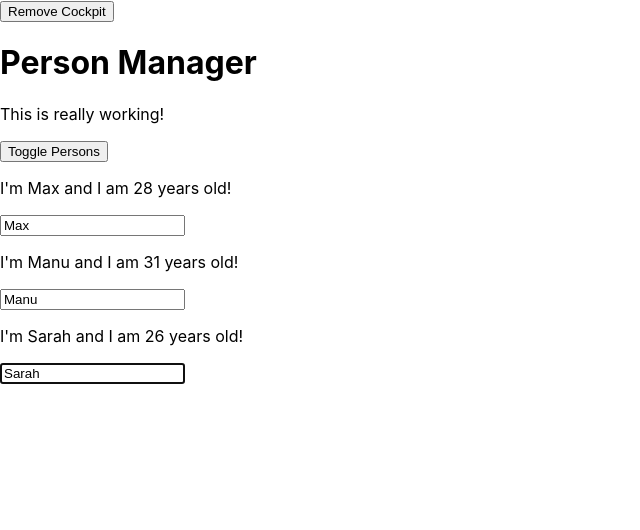
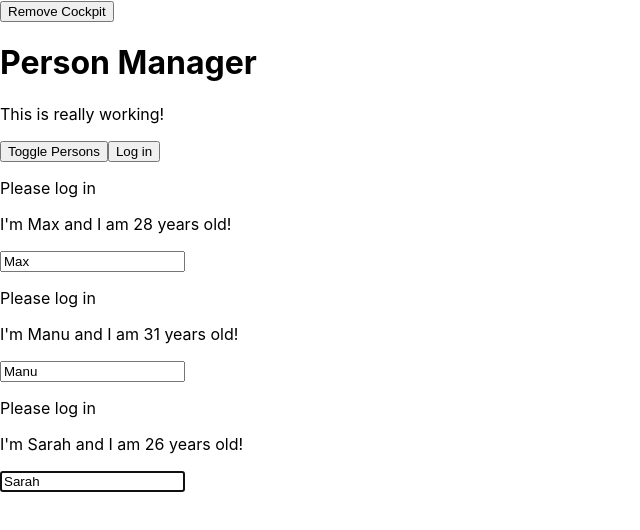
Before and after one commit to MaxRobertsDear/React-Playground, a React app: page / in a window 1280 px wide. Shown: the top 530 px of the page, without its empty margins (0-640 px from the left). Built offline with nearby package versions, Linux system fonts and the light colour scheme.

Commit message:
Prop chain from App to Person passing down info relating to authentication

```diff
--- a/src/Components/Cockpit/Cockpit.js
+++ b/src/Components/Cockpit/Cockpit.js
@@ -40,6 +40,7 @@
           ref={toggleBtnRef}
           className={btnClass}
           onClick={props.clicked}>Toggle Persons</button>
+          <button onClick={props.login}>Log in</button>
     </div>
   );
 }
--- a/src/Components/Persons/Person/Person.js
+++ b/src/Components/Persons/Person/Person.js
@@ -20,6 +20,7 @@
     console.log('[Person.js] rendering ...')
     return (
       <Aux>
+        {this.props.isAuth ? <p>Authenticated!</p> : <p>Please log in</p>}
         <p onClick={this.props.click}>
           I'm {this.props.name} and I am {this.props.age} years old!
         </p>
--- a/src/Components/Persons/Persons.js
+++ b/src/Components/Persons/Persons.js
@@ -43,7 +43,8 @@
       name={person.name}
       age={person.age}
       key={person.id}
-      changed={(event) => this.props.changed(event, person.id)}/>
+      changed={(event) => this.props.changed(event, person.id)}
+      isAuth={this.props.isAuthenticated} />
       )
     })
   }
--- a/src/containers/App.js
+++ b/src/containers/App.js
@@ -20,7 +20,8 @@
     otherState: 'some other value',
     showPersons: false,
     showCockpit: true,
-    changeCounter: 0
+    changeCounter: 0,
+    authenticated: false
   };
 
   static getDerivedStateFromProps(props, state) {
@@ -50,6 +51,10 @@
     const persons = [...this.state.persons];
     persons.splice(personIndex, 1);
     this.setState({persons: persons});
+  }
+
+  loginHandler = () => {
+    this.setState({authenticated: true})
   }
 
   nameChangedHandler = (event, id) => {
@@ -85,7 +90,8 @@
       <Persons
         persons={this.state.persons}
         clicked={this.deletePersonHandler}
-        changed={this.nameChangedHandler} />
+        changed={this.nameChangedHandler}
+        isAuthenticated={this.state.authenticated} />
       )
     }
 
@@ -105,6 +111,7 @@
           showPersons={this.state.showPersons}
           personsLength={this.state.persons.length}
           clicked={this.togglePersonsHandler}
+          login={this.loginHandler}
         /> : null}
         {persons}
         </Aux>
```
Also changed, not shown: src/context/auth-context.js (added).
